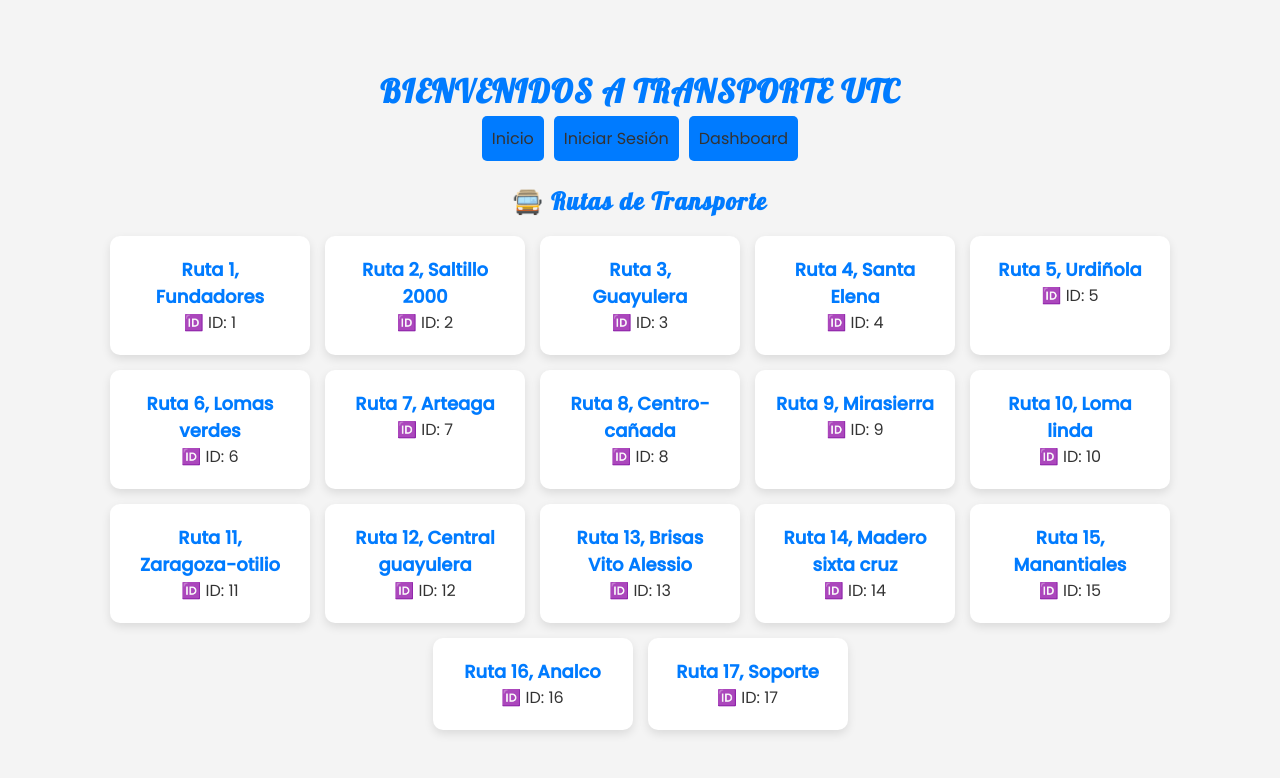
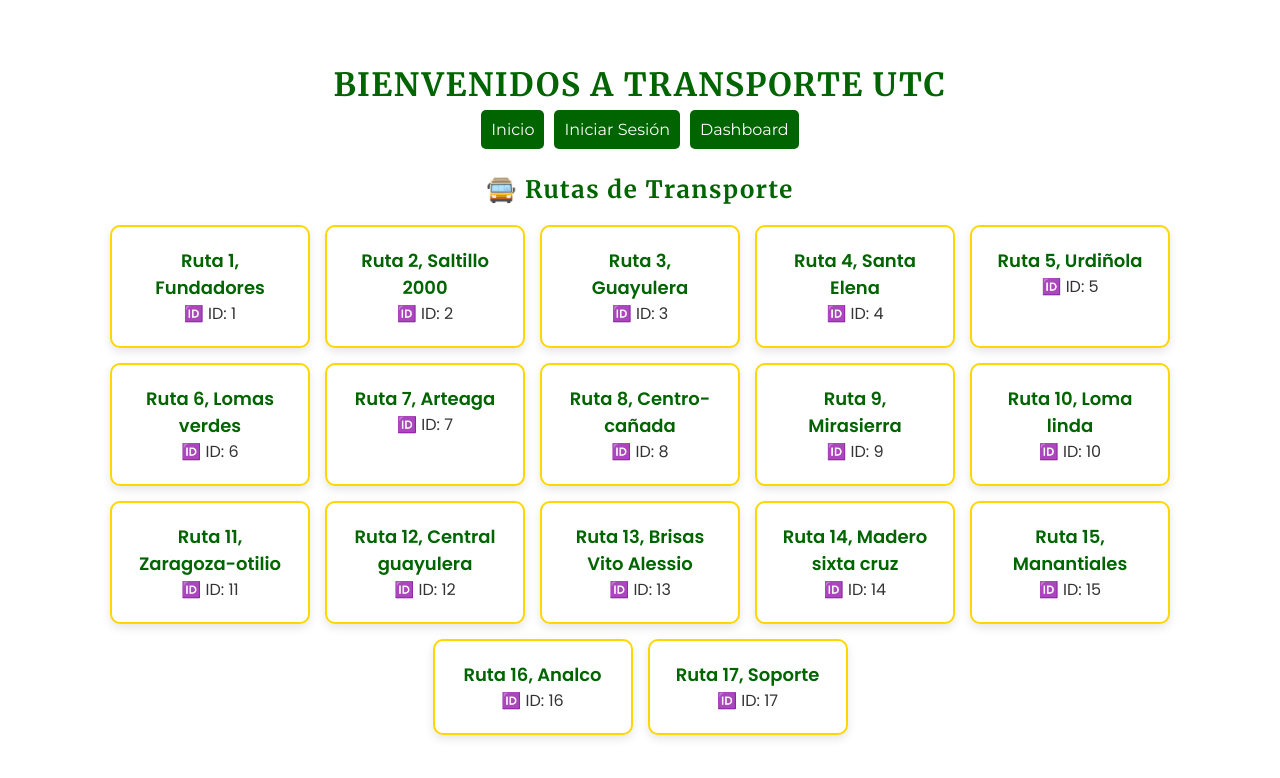
Before and after one commit to Fervieraa110403/Mi_pwa-Transporte-Hacon, an Angular app: page / in a window 1280 px wide. Shown: the top 778 px of the page. Built offline with nearby package versions, Linux system fonts and the light colour scheme.

Commit message:
Update styles.css
En este archivo se hizo modificaciones en el estilo de color y letras, por colores iniciales propuestos en la arquitectura.

```diff
--- a/src/styles.css
+++ b/src/styles.css
@@ -1,14 +1,18 @@
+/* Importamos las fuentes */
+@import url('https://fonts.googleapis.com/css2?family=Merriweather:wght@700&display=swap');
+@import url('https://fonts.googleapis.com/css2?family=Lobster&family=Montserrat:wght@400;700&family=Poppins:wght@400;600&display=swap');
+
 /* 🌟 ESTILOS GENERALES 🌟 */
 * {
   margin: 0;
   padding: 0;
   box-sizing: border-box;
-    font-family: 'Poppins', sans-serif;
+  font-family: 'Poppins', sans-serif; /* Fuente principal */
 }
 
 body {
-    background-color: #f4f4f4;
-    color: #333;
+  background-color: #FFFFFF; /* Fondo blanco */
+  color: #333;              /* Texto gris oscuro */
   display: flex;
   flex-direction: column;
   align-items: center;
@@ -17,25 +21,27 @@
   padding: 20px;
 }
 
-  /* 🌟 BOTONES 🌟 */
+/* 🌟 BOTONES (Montserrat) 🌟 */
 button {
-    background-color: #007bff;
-    color: white;
+  background-color: #006400;   /* Verde oscuro */
+  color: #FFFFFF;              /* Texto blanco */
   border: none;
   padding: 10px 15px;
   border-radius: 5px;
   font-size: 16px;
+  font-family: 'Montserrat', sans-serif; /* Fuente diferente para los botones */
   cursor: pointer;
   transition: all 0.3s ease;
 }
 
 button:hover {
-    background-color: #0056b3;
+  background-color: #FFD700;   /* Dorado al hacer hover */
+  color: #006400;              /* Texto verde oscuro sobre dorado */
 }
 
 /* 🌟 FORMULARIOS 🌟 */
 form {
-    background: white;
+  background: #FFFFFF;
   padding: 20px;
   border-radius: 10px;
   box-shadow: 0px 4px 10px rgba(0, 0, 0, 0.1);
@@ -51,22 +57,22 @@
   border-radius: 5px;
 }
 
-/* 🌟 Fuente Lobster solo para títulos principales */
+/* 🌟 TÍTULOS PRINCIPALES (Lobster para un toque elegante) 🌟 */
 h1, h2 {
-  font-family: 'Lobster', cursive;
-  color: #007bff;
+  font-family: 'Merriweather', serif;
+  color: #006400; /* Verde oscuro */
   text-align: center;
   letter-spacing: 1.5px;
 }
 
-/* 🌟 Fuente Poppins para todo el texto general, incluyendo los cards de rutas */
-body, p, span, div, button, input, label, .ruta-card h3 {
+/* 🌟 Texto general (Poppins) 🌟 */
+body, p, span, div, input, label, .ruta-card h3 {
   font-family: 'Poppins', sans-serif;
   font-weight: 400;
   color: #333;
 }
 
-/* 🌟 Contenedor de las rutas */
+/* 🌟 CONTENEDOR DE LAS RUTAS 🌟 */
 .rutas-container {
   display: flex;
   flex-wrap: wrap;
@@ -75,9 +81,9 @@ body, p, span, div, button, input, label, .ruta-card h3 {
   margin-top: 20px;
 }
 
-/* 🌟 Estilo para los cards de las rutas */
+/* 🌟 ESTILO PARA LOS CARDS DE LAS RUTAS 🌟 */
 .ruta-card {
-  background: white;
+  background: #FFFFFF;
   padding: 20px;
   border-radius: 10px;
   box-shadow: 0px 4px 10px rgba(0, 0, 0, 0.1);
@@ -85,21 +91,21 @@ body, p, span, div, button, input, label, .ruta-card h3 {
   width: 250px;
   transition: transform 0.2s ease-in-out;
   cursor: pointer;
+  border: 2px solid #FFD700; /* Borde dorado */
 }
 
 .ruta-card:hover {
   transform: scale(1.05);
 }
 
-/* 🌟 Cambiar la fuente solo en los nombres de las rutas */
+/* Nombre de las rutas */
 .ruta-card h3 {
-  font-family: 'Poppins', sans-serif; /* Fuente moderna */
   font-size: 18px;
   font-weight: 600;
-  color: #007bff;
+  color: #006400; /* Verde oscuro */
 }
 
-/* 🌟 Estilo para el modal de la imagen */
+/* 🌟 MODAL PARA LAS IMÁGENES 🌟 */
 .modal {
   display: flex;
   justify-content: center;
@@ -113,7 +119,7 @@ body, p, span, div, button, input, label, .ruta-card h3 {
 }
 
 .modal-content {
-  background: white;
+  background: #FFFFFF;
   padding: 15px;
   border-radius: 10px;
   max-width: 80%;
@@ -125,30 +131,28 @@ body, p, span, div, button, input, label, .ruta-card h3 {
   border-radius: 10px;
 }
 
-/* 🌟 Botón para cerrar el modal */
+/* Botón para cerrar el modal */
 .close {
   position: absolute;
   top: 10px;
   right: 20px;
   font-size: 24px;
   cursor: pointer;
-  color: white;
+  color: #FFFFFF;
 }
 
-/* 🌟 Estilo del Header */
+/* 🌟 HEADER 🌟 */
 .app-header {
   display: flex;
   align-items: center;
   justify-content: center;
-  background: linear-gradient(135deg, #007bff, #00c6ff);
+  background: linear-gradient(135deg, #006400, #228B22); /* Gradiente verde oscuro */
   padding: 15px;
   box-shadow: 0px 4px 10px rgba(0, 0, 0, 0.2);
-  color: white;
-  font-family: 'Poppins', sans-serif;
+  color: #FFFFFF;
   text-align: center;
 }
 
-/* 🌟 Estilo del Logo */
 .app-logo {
   width: 50px;
   height: 50px;
@@ -157,7 +161,6 @@ body, p, span, div, button, input, label, .ruta-card h3 {
   box-shadow: 0px 2px 5px rgba(0, 0, 0, 0.2);
 }
 
-/* 🌟 Estilo del Título */
 .app-header h1 {
   font-size: 24px;
   font-family: 'Lobster', cursive;
```
Lines whose indentation alone changed are shown as unchanged.
